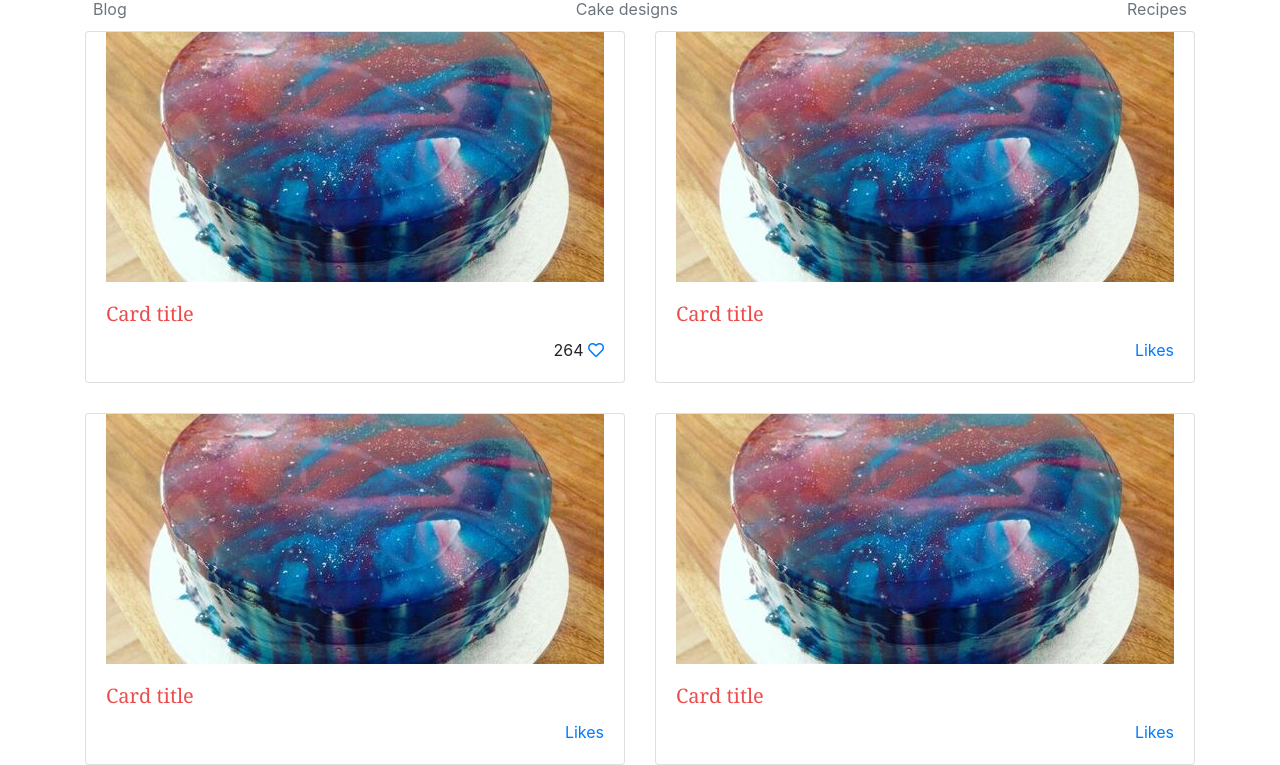
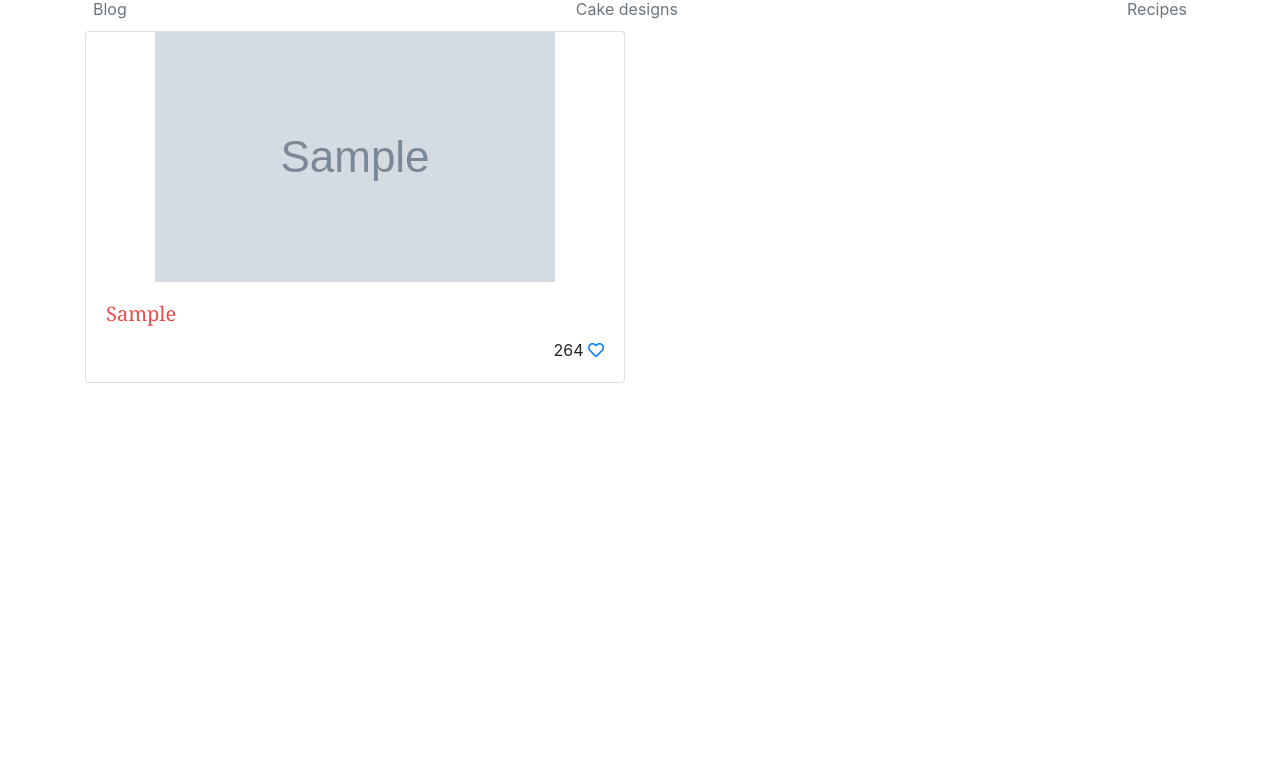
Before and after one commit to irieljm/irieljm.github.io, a Flask app: template app/templates/cake_designs.html in a window 1280 px wide. Shown: the part 137-902 px from the top of the page. After the commit the page ends 520 px from the top, so only its background shows below. Run offline with Flask 2, Linux system fonts and the light colour scheme; the template is opened without the code that fills it: most values are stand-ins (such as "Sample title", 1, 10 or a date in 2020); grey boxes marked "Sample" are stand-in pictures; some libraries are stand-ins or nearby versions.

Commit message:
get cakes from api

```diff
--- a/app/static/css/beejo.css
+++ b/app/static/css/beejo.css
@@ -37,7 +37,7 @@ h1, h2, h3, h4, h5, h6 {
 }
 
 
-.cake_designs .row {
+.cake_designs .card {
     margin-top: 30px;
 }
 
--- a/app/templates/cake_designs.html
+++ b/app/templates/cake_designs.html
@@ -8,51 +8,18 @@ Cake Designs
 
 <div class="container cake_designs">
     <div class="row">
-        <div class="col-md-6">
-            <div class="card">
-                <img src="{{ url_for('static', filename='images/IMG_2603.JPG') }}" class="card-img-top img-fluid"
-                     alt="Title">
-                <div class="card-body">
-                    <h5 class="card-title">Card title</h5>
-                    <span class="float-right">264 <a href="#"><i class="far fa-heart"></i></a></span>
-                </div>
-            </div>
-        </div>
-
-        <div class="col-md-6">
-            <div class="card">
-                <img src="{{ url_for('static', filename='images/IMG_2603.JPG') }}" class="card-img-top img-fluid"
-                     alt="Title">
-                <div class="card-body">
-                    <h5 class="card-title">Card title</h5>
-                    <a href="#" class="float-right">Likes</a>
-                </div>
+    {% for cake in cakes %}
+    <div class="col-md-6">
+        <div class="card">
+            <img src="{{ cake['strMealThumb'] }}" class="card-img-top img-fluid"
+                 alt="{{ cake['strMeal'] }}">
+            <div class="card-body">
+                <h5 class="card-title">{{ cake['strMeal'] }}</h5>
+                <span class="float-right">264 <a href="#"><i class="far fa-heart"></i></a></span>
             </div>
         </div>
     </div>
-
-    <div class="row">
-        <div class="col-md-6">
-            <div class="card">
-                <img src="{{ url_for('static', filename='images/IMG_2603.JPG') }}" class="card-img-top img-fluid"
-                     alt="Title">
-                <div class="card-body">
-                    <h5 class="card-title">Card title</h5>
-                    <a href="#" class="float-right">Likes</a>
-                </div>
-            </div>
-        </div>
-
-        <div class="col-md-6">
-            <div class="card">
-                <img src="{{ url_for('static', filename='images/IMG_2603.JPG') }}" class="card-img-top img-fluid"
-                     alt="Title">
-                <div class="card-body">
-                    <h5 class="card-title">Card title</h5>
-                    <a href="#" class="float-right">Likes</a>
-                </div>
-            </div>
-        </div>
+    {% endfor %}
     </div>
 </div>
 {% endblock %}
--- a/app/views.py
+++ b/app/views.py
@@ -5,4 +5,6 @@ import requests, json
 
 @app.route('/')
 def index():
-	return render_template("cake_designs.html")
+	url = "https://www.themealdb.com/api/json/v1/1/filter.php?c=Dessert"
+	cakes = requests.get(url).json().get("meals", [])
+	return render_template("cake_designs.html", cakes=cakes)
```
